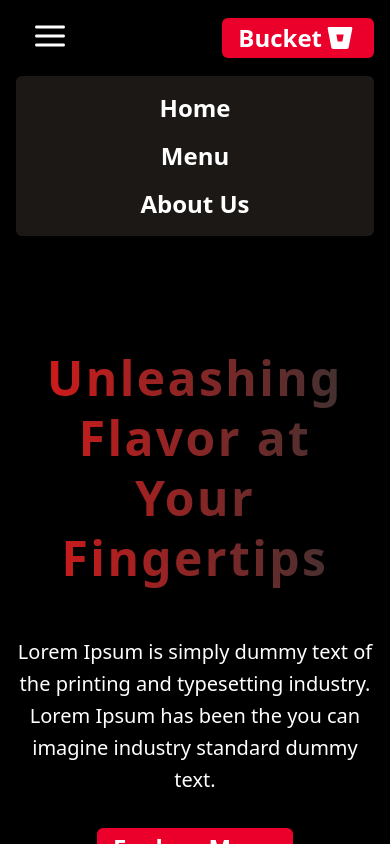
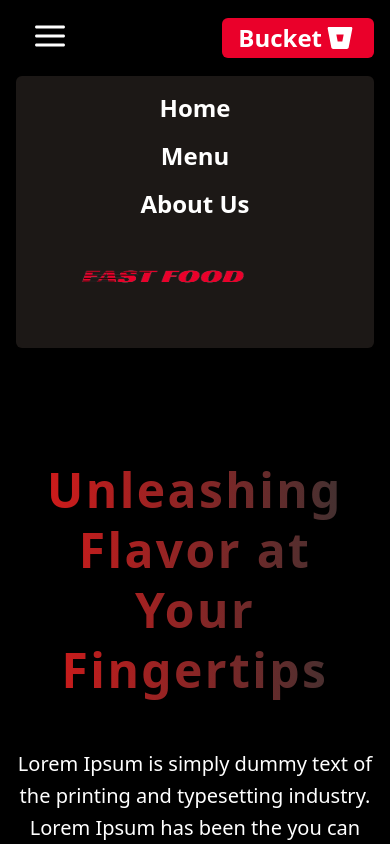
Before and after one commit to sudaisansari/food-app, a Next.js app: page / in a window 390 px wide. Both pictures are taken after a click on the button 50 px from the left and 36 px from the top of the page. Shown: the top 844 px of the page. Built offline with nearby package versions, Linux system fonts and the light colour scheme.

Commit message:
Completed

```diff
--- a/src/components/layout/Header.tsx
+++ b/src/components/layout/Header.tsx
@@ -56,9 +56,12 @@ const Header = () => {
                         </Button>
                     </div>
                 </div>
-                {/* Mobile Menu */}
+
+
                 {isMenuOpen && (
-                    <div className={`md:hidden rounded-md pb-4 pt-4 flex flex-col justify-center bg-[#1C1816] text-center mt-4 space-y-4 transition-all duration-500 ease-in-out ${isMenuOpen ? 'h-auto' : 'h-0 overflow-hidden'}`}>
+                    <div className={`md:hidden  rounded-md pb-4 bg-[#1C1816] text-center mt-4 transition-all duration-500 ease-in-out ${isMenuOpen ? 'h-auto' : 'h-0 overflow-hidden'}`}>
+
+                        <div className='flex flex-col pt-4 justify-center space-y-4'>
                             <Link href={"/"} passHref>
                                 <button className='font-sans text-2xl hover:text-[#EA002A] font-semibold' onClick={closeMenu}>Home</button>
                             </Link>
@@ -69,7 +72,13 @@ const Header = () => {
                                 <button className='font-sans text-2xl hover:text-[#EA002A] font-semibold' onClick={closeMenu}>About Us</button>
                             </Link>
                         </div>
+                        <div className=''>
+                            <Image src="/Logo.png" alt="Logo" width={200} height={100} className="h-28 mx-12 " />
+                        </div>
+                    </div>
                 )}
+
+
             </Wrapper>
         </header>
     );
```
Lines whose indentation alone changed are shown as unchanged.
